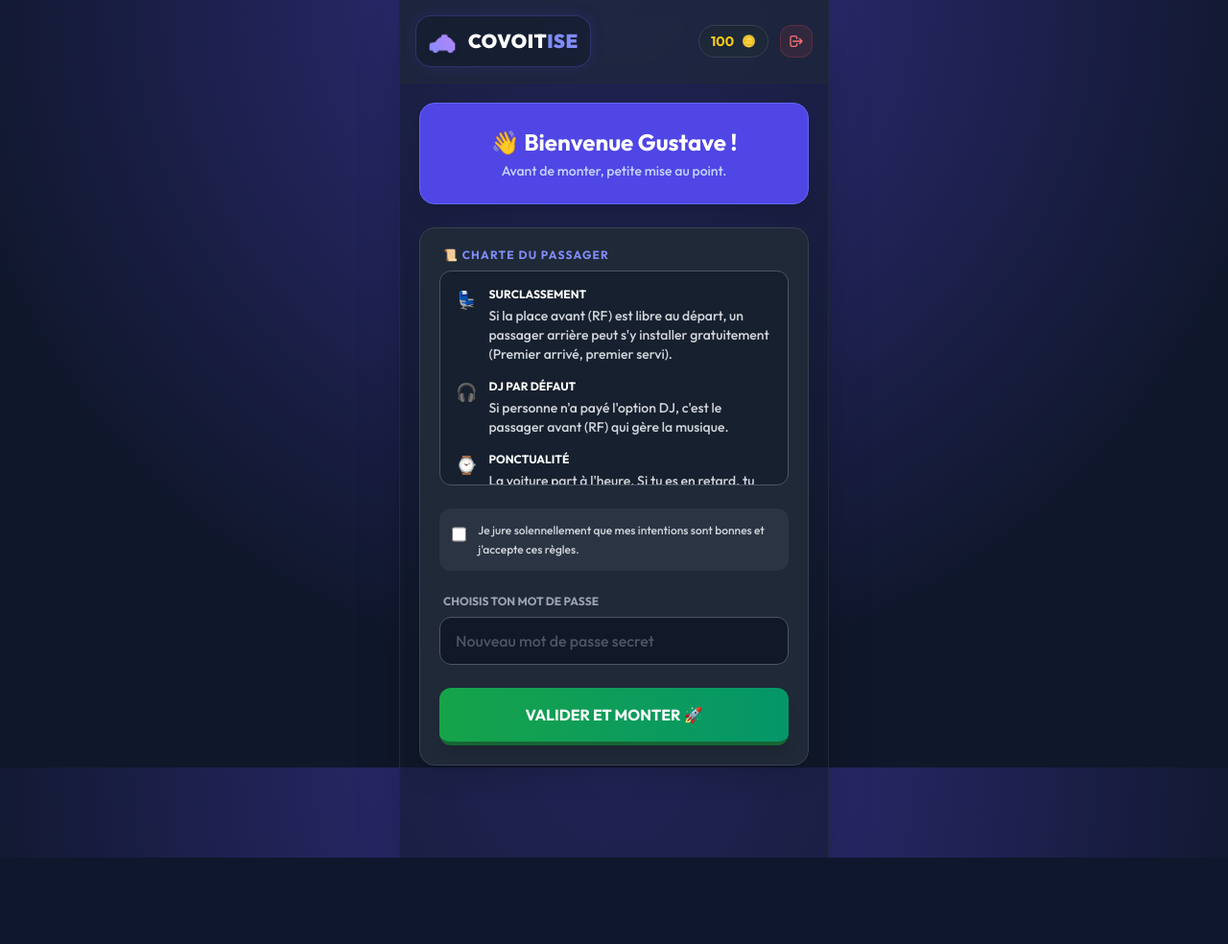
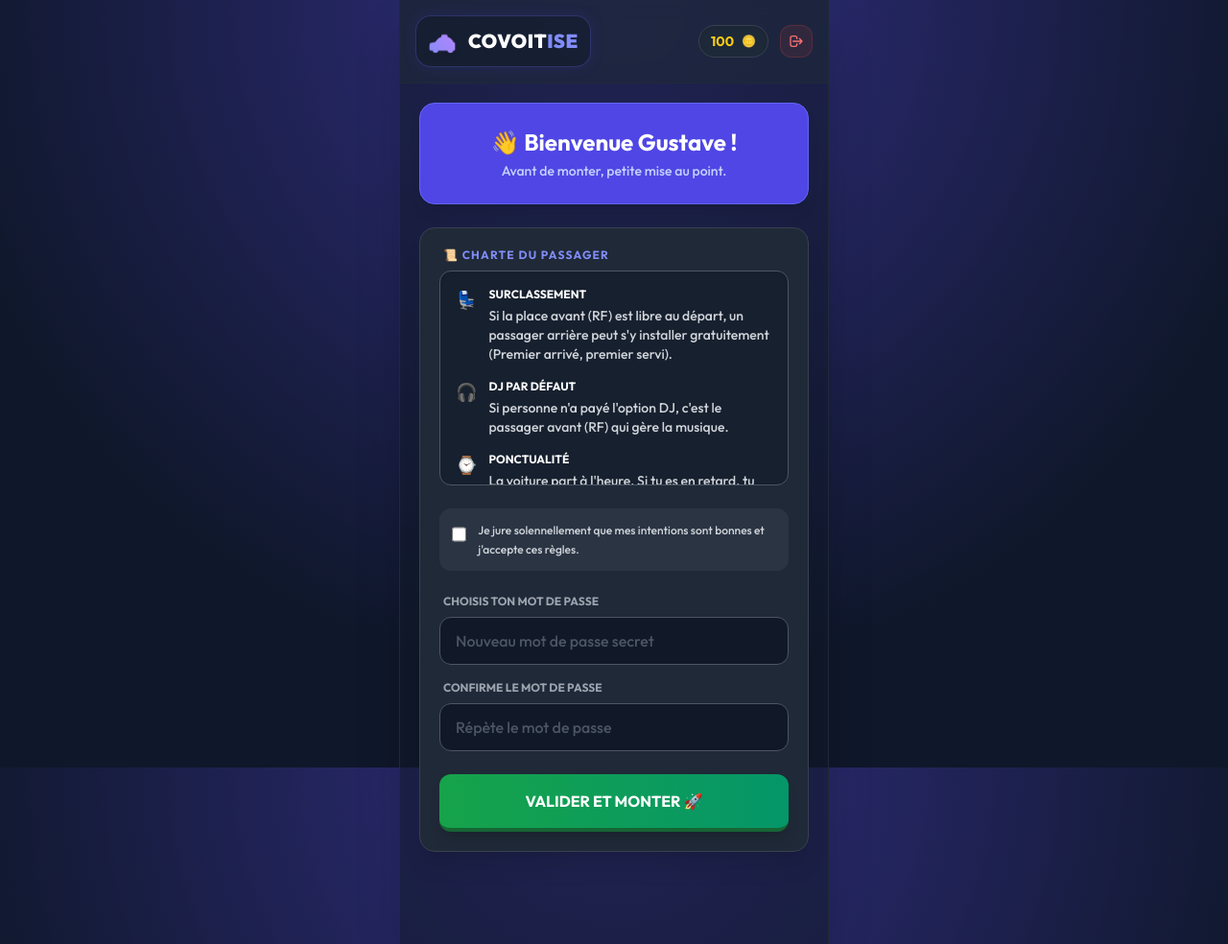
Before and after one commit to Coiles12/Covoitise, a Flask app: page /setup-account in a window 1280 px wide. Shown: the whole page at 96% size. Before the commit the page ends 894 px from the top, so only its background shows below. Run offline with Flask 3, Linux system fonts and the light colour scheme; the visitor is signed in with stand-in values (Sample User, id 1); data comes from the database, SQL or seed files in the repository; some libraries are stand-ins or nearby versions.

Commit message:
Update setup_account.html

```diff
--- a/templates/setup_account.html
+++ b/templates/setup_account.html
@@ -64,10 +64,17 @@
                 </span>
             </label>
 
-            <div>
-                <label class="block text-xs font-bold text-gray-400 uppercase mb-2 ml-1">Choisis ton mot de passe</label>
-                <input type="password" name="new_password" placeholder="Nouveau mot de passe secret" required
-                       class="w-full bg-gray-900 text-white px-4 py-3 rounded-xl border border-gray-600 focus:border-indigo-500 focus:ring-2 focus:ring-indigo-500/50 outline-none transition-all placeholder-gray-600">
+            <div class="space-y-4">
+                <div>
+                    <label class="block text-xs font-bold text-gray-400 uppercase mb-2 ml-1">Choisis ton mot de passe</label>
+                    <input type="password" name="new_password" placeholder="Nouveau mot de passe secret" required
+                           class="w-full bg-gray-900 text-white px-4 py-3 rounded-xl border border-gray-600 focus:border-indigo-500 focus:ring-2 focus:ring-indigo-500/50 outline-none transition-all placeholder-gray-600">
+                </div>
+                <div>
+                    <label class="block text-xs font-bold text-gray-400 uppercase mb-2 ml-1">Confirme le mot de passe</label>
+                    <input type="password" name="confirm_password" placeholder="Répète le mot de passe" required
+                           class="w-full bg-gray-900 text-white px-4 py-3 rounded-xl border border-gray-600 focus:border-indigo-500 focus:ring-2 focus:ring-indigo-500/50 outline-none transition-all placeholder-gray-600">
+                </div>
             </div>
 
             <button type="submit" class="w-full bg-gradient-to-r from-green-600 to-emerald-600 hover:from-green-500 hover:to-emerald-500 text-white font-bold py-4 rounded-xl shadow-lg transition transform active:scale-95 border-b-4 border-green-800 active:border-0 active:mt-1 mt-4">
```
